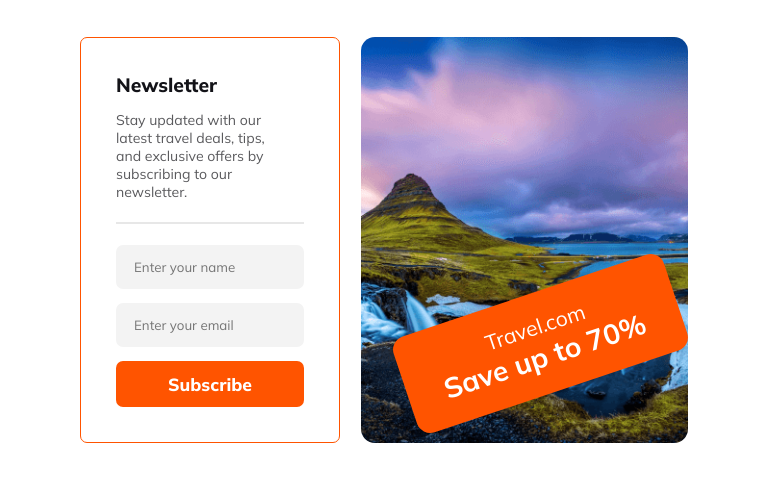
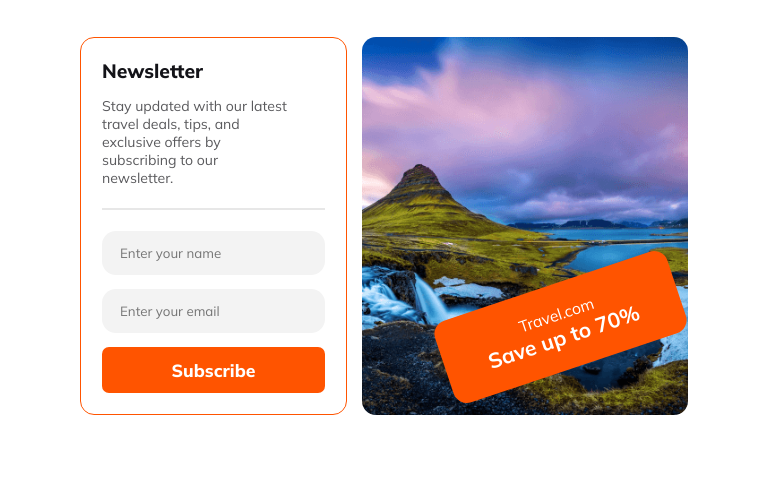
Before and after one commit to MohammadSajjadHossain9648/Hero-Travel-World, a plain HTML site: page index.html in a window 768 px wide. Shown: the part 5138-5619 px from the top of the page. After the commit the page ends 5593 px from the top, so only its background shows below. Drawn offline with Linux system fonts and the light colour scheme.

Commit message:
Add tablet responsive design for newsletter section

```diff
--- a/styles/style.css
+++ b/styles/style.css
@@ -733,7 +733,7 @@ nav ul li a:hover{
 }
 .newsletter .newsletter_container{
     border: 1px solid var(--primary-orange-color);
-    border-radius: 7px;
+    border-radius: 14px;
     padding: 35px;
 }
 .newsletter .newsletter_container .newsletter_container_header{
@@ -750,7 +750,7 @@ nav ul li a:hover{
 }
 .newsletter .newsletter_container form input{
     padding: 14px 18px;
-    border-radius: 7px;
+    border-radius: 14px;
     border: none;
     background-color: rgba(19, 19, 24, 0.05);
     color: rgba(19, 19, 24, 0.3);
@@ -784,7 +784,6 @@ nav ul li a:hover{
 @media screen and (max-width: 576px){
     .newsletter{
         grid-template-columns: repeat(1, 1fr);
-        /* gap: 21px; */
     }
     .newsletter .newsletter_container{
         padding: 21px;
@@ -807,7 +806,22 @@ nav ul li a:hover{
 }
 /* tablet responsive design */
 @media screen and (min-width: 577px) and (max-width: 992px){
-
+    .newsletter{
+        grid-template-columns: 0.9fr 1.1fr;
+        gap: 15px;
+    }
+    .newsletter .newsletter_container{
+        padding: 21px;
+    }
+    .newsletter .newsletter_img_container .newsletter_box{
+        width: 225px;
+    }
+    .newsletter .newsletter_img_container .newsletter_box .newsletter_box_description{
+        font-size: 0.99rem; /* 18px */
+    }
+    .newsletter .newsletter_img_container .newsletter_box .newsletter_box_title{
+        font-size: 1.32rem; /* 24px */
+    }
 }
 
 
```
